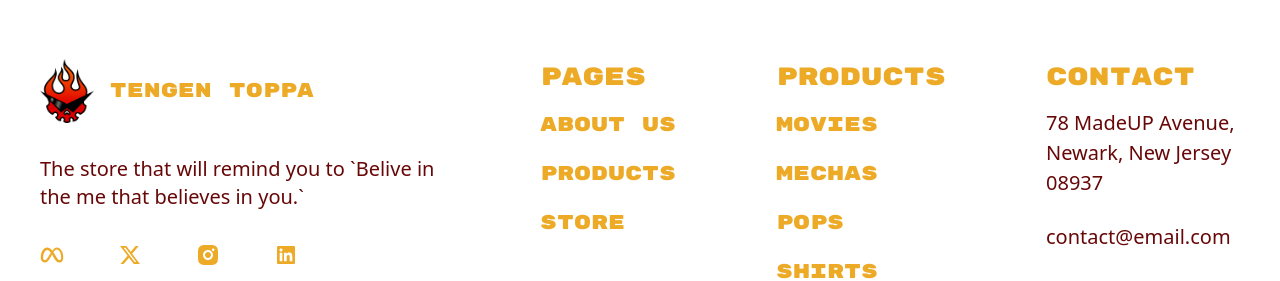
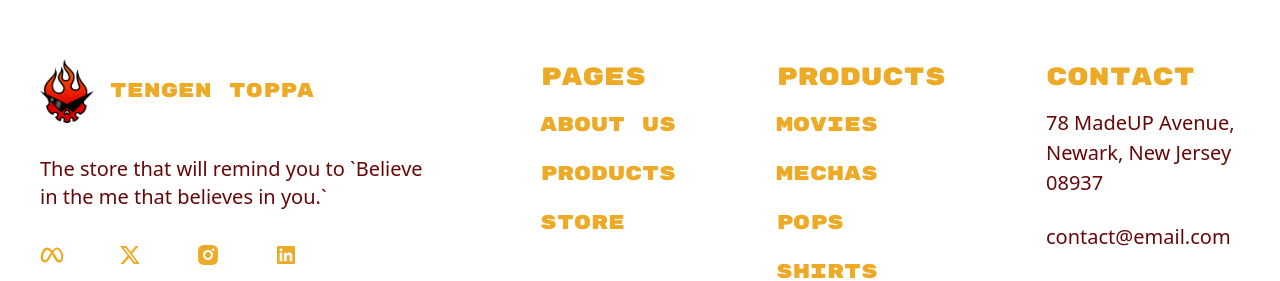
Before and after one commit to jbrov2/GurrenSite, a React (Vite) app in the folder client/: page / in a window 1280 px wide. Shown: the part 4229-4510 px from the top of the page. Built offline with nearby package versions, Linux system fonts and the light colour scheme.

Commit message:
typo fix

```diff
--- a/client/src/components/footer.jsx
+++ b/client/src/components/footer.jsx
@@ -21,7 +21,7 @@ function Footer() {
                 <h2>Tengen Toppa</h2>
               </a>
               <p className="mb-8 text-xl text-[#680707]">
-                The store that will remind you to `Belive in the me that
+                The store that will remind you to `Believe in the me that
                 believes in you.`
               </p>
               <ul className="flex justify-center mb-8 gap-[54px] xl:justify-start">
```
